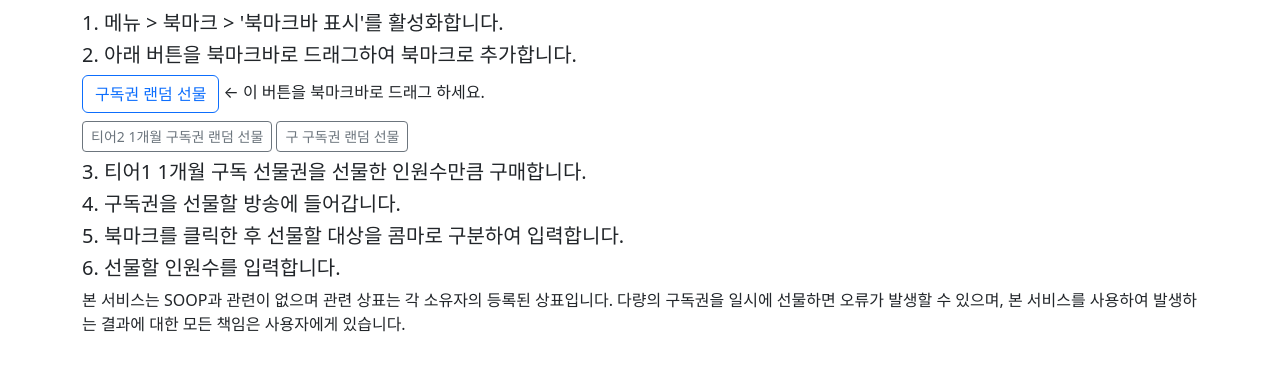
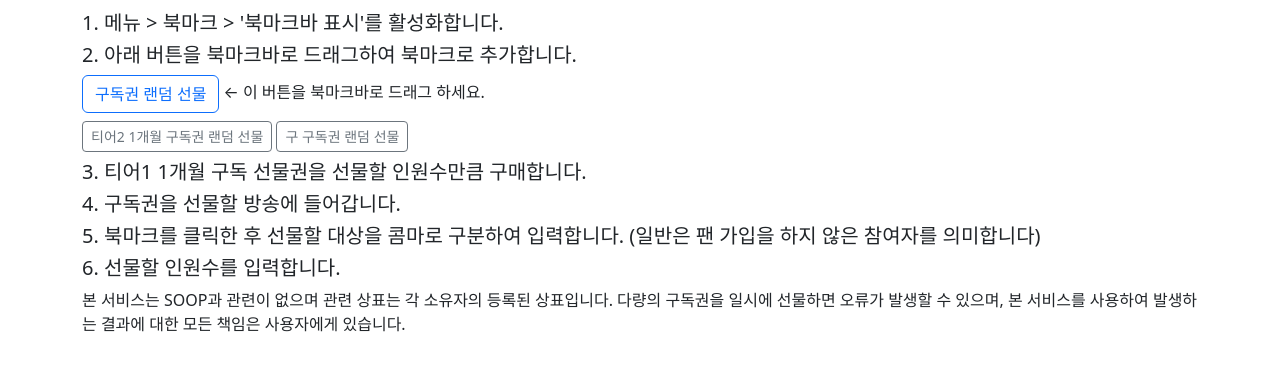
Before and after one commit to jebibot/sp-santa, a website: page docs/index.html in a window 1280 px wide. Shown: the part 556-924 px from the top of the page. Drawn offline with nearby package versions, Linux system fonts and the light colour scheme.

Commit message:
docs: update instruction

```diff
--- a/docs/index.html
+++ b/docs/index.html
@@ -38,9 +38,9 @@
         구 구독권 랜덤 선물
       </a>
     </div>
-    <p class="h5">3. 티어1 1개월 구독 선물권을 선물한 인원수만큼 구매합니다.</p>
+    <p class="h5">3. 티어1 1개월 구독 선물권을 선물할 인원수만큼 구매합니다.</p>
     <p class="h5">4. 구독권을 선물할 방송에 들어갑니다.</p>
-    <p class="h5">5. 북마크를 클릭한 후 선물할 대상을 콤마로 구분하여 입력합니다.</p>
+    <p class="h5">5. 북마크를 클릭한 후 선물할 대상을 콤마로 구분하여 입력합니다. (일반은 팬 가입을 하지 않은 참여자를 의미합니다)</p>
     <p class="h5">6. 선물할 인원수를 입력합니다.</p>
     <p>본 서비스는 SOOP과 관련이 없으며 관련 상표는 각 소유자의 등록된 상표입니다. 다량의 구독권을 일시에 선물하면 오류가 발생할 수 있으며, 본 서비스를 사용하여 발생하는 결과에 대한 모든 책임은 사용자에게 있습니다.</p>
   </div>
```
